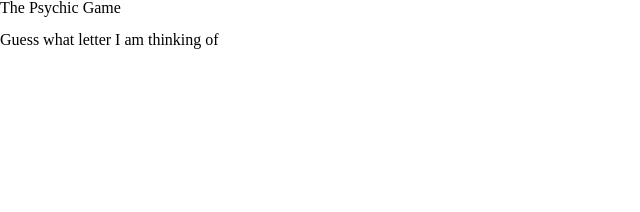
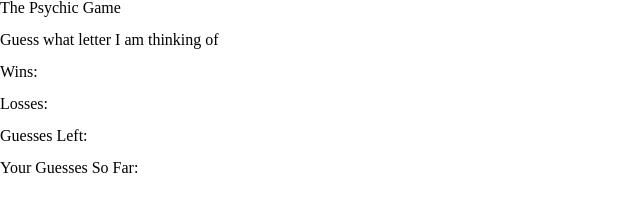
Before and after one commit to lsplaver/Hangman-Game, a plain HTML site: page index.html in a window 1280 px wide. Shown: the whole page, without its empty margins (0-640 px from the left). Drawn offline with Linux system fonts and the light colour scheme.

Commit message:
Update 4

```diff
--- a/assets/javascript/game.js
+++ b/assets/javascript/game.js
@@ -5,9 +5,10 @@ const LETTER_ARRAY = ["a", "b", "c", "d", "e", "f", "g", "h", "i", "j", "k", "l"
 var randNumber = Math.floor(Math.random() * 26);
 
 // variable holding the game's chosen winning letter
-var winningLetter = letterArray[randNumber];
+var winningLetter = LETTER_ARRAY[randNumber];
 
 // variable holding remaining player guesses
+var defaultRemainingGuesses = 10;
 var remainingGuesses = 10;
 
 // variable holding current number of player wins
@@ -20,4 +21,71 @@ var playerTotalLosses = 0;
 var playerGuesses = [];
 
 // sets the playerGuesses to length of 10
-playerGuesses.length(10);
+// playerGuesses.length = 10;
+
+console.log("LETTER_ARRAY values (index: 0 - 25): " + LETTER_ARRAY.toString());
+
+console.log("randNumber value: " + randNumber);
+
+console.log("winningLetter value: " + winningLetter);
+
+console.log("defaultRemainingGuesses value : " + defaultRemainingGuesses);
+
+console.log("remainingGuesses value: " + remainingGuesses);
+
+console.log("playerTotalWins value: " + playerTotalWins);
+
+console.log("playerTotalLosses value: " + playerTotalLosses);
+
+console.log("playerGuesses.length value: " + playerGuesses.length.toString());
+
+console.log("playerGuesses array value: " + playerGuesses.toString());
+
+var main = document.getElementById("gameBody");
+
+main.onload = initLayout();
+
+// function newDivFunction(var elemID, variable
+
+function initLayout() {
+    main.setAttribute("onKeyUp", "guess()");
+    var idLosses = document.getElementById("playerLosses");
+
+    var idRemainingPlayerGuesses = document.getElementById("remainingPlayerGuesses");
+
+    var idCurrentGuesses = document.getElementById("playerCurrentGameGuesses");
+
+    // var newDiv = document.createElement("div")
+
+    // main.appendChild(newDiv);
+
+    // newDiv = document.createElement("div")
+    // var x = "";
+    // x = newDiv.getAttribute("id");
+    // console.log("the current id value of newDiv is: " + x);
+    // newDiv.setAttribute("id", "playerWins");
+
+    // var igTies;
+    // igTies = document.getElementById("playerWins");
+    var idWins = document.getElementById("playerWins");
+    var idPlayWin2 = document.getElementById("playerWins2");
+    idPlayWin2.textContent = "Wins: ";
+    // idWins.textContent = "Wins: "; // + playerTotalWins.toString();
+
+    idLosses.textContent = "Losses: "; // + playerTotalLosses.toString();
+
+    idRemainingPlayerGuesses.textContent = "Guesses Left: "; // + remainingGuesses.toString();
+
+    idCurrentGuesses.textContent = "Your Guesses So Far: "; // + playerGuesses.toString();
+}
+var x = "";
+
+// if (!(main.onkeyup == null)) {
+    x = main.onclick; // .addEventListener("keyup", guess());
+    guess();
+// }
+
+function guess() {
+    console.log("A key was pressed!!! \nThe key pressed was: " + x);
+    x = "";
+}
--- a/index.html
+++ b/index.html
@@ -3,20 +3,21 @@
     <head>
         <link rel="stylesheet" type="text/css" href="assets/css/reset.css" id="resetCSS"/>
         <link rel="stylesheet" type="text/css" href="assets/css/style.css" id="styleCSS"/>
-        <script src="assets/javascript/game.js"></script>
         <title>Psychic Game</title>
     </head>
     <body>
-        <div id="main">
-            <h1>The Psychic Game</h1>
+        <div id="mainBody">
+        <h1>The Psychic Game</h1>
 
-            <br>
+        <br>
 
-            <div>Guess what letter I am thinking of</div>
+        <div>Guess what letter I am thinking of</div>
 
-            <br>
+        <br>
 
-            <div id="playerWins"></div>
+        <div id="gameBody" onkeyup="guess">
+
+            <div id="playerWins2"></div>
 
             <br>
 
@@ -24,11 +25,13 @@
 
             <br>
 
-            <div id="remainingGuesses"></div>
+            <div id="remainingPlayerGuesses"></div>
 
             <br>
 
             <div id="playerCurrentGameGuesses"></div>
         </div>
+        </div>
+        <script src="assets/javascript/game.js"></script>
     </body>
 </html>
```
